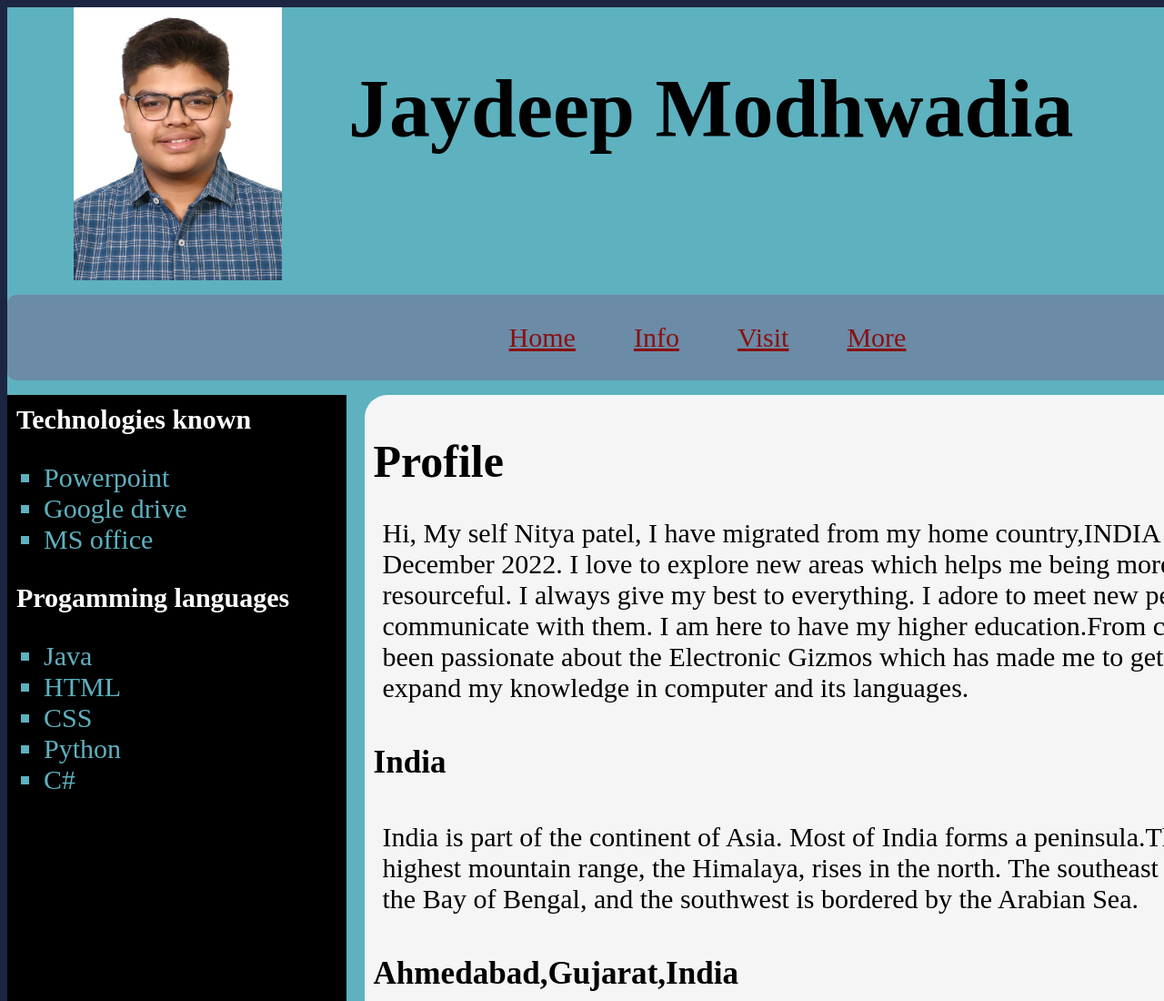
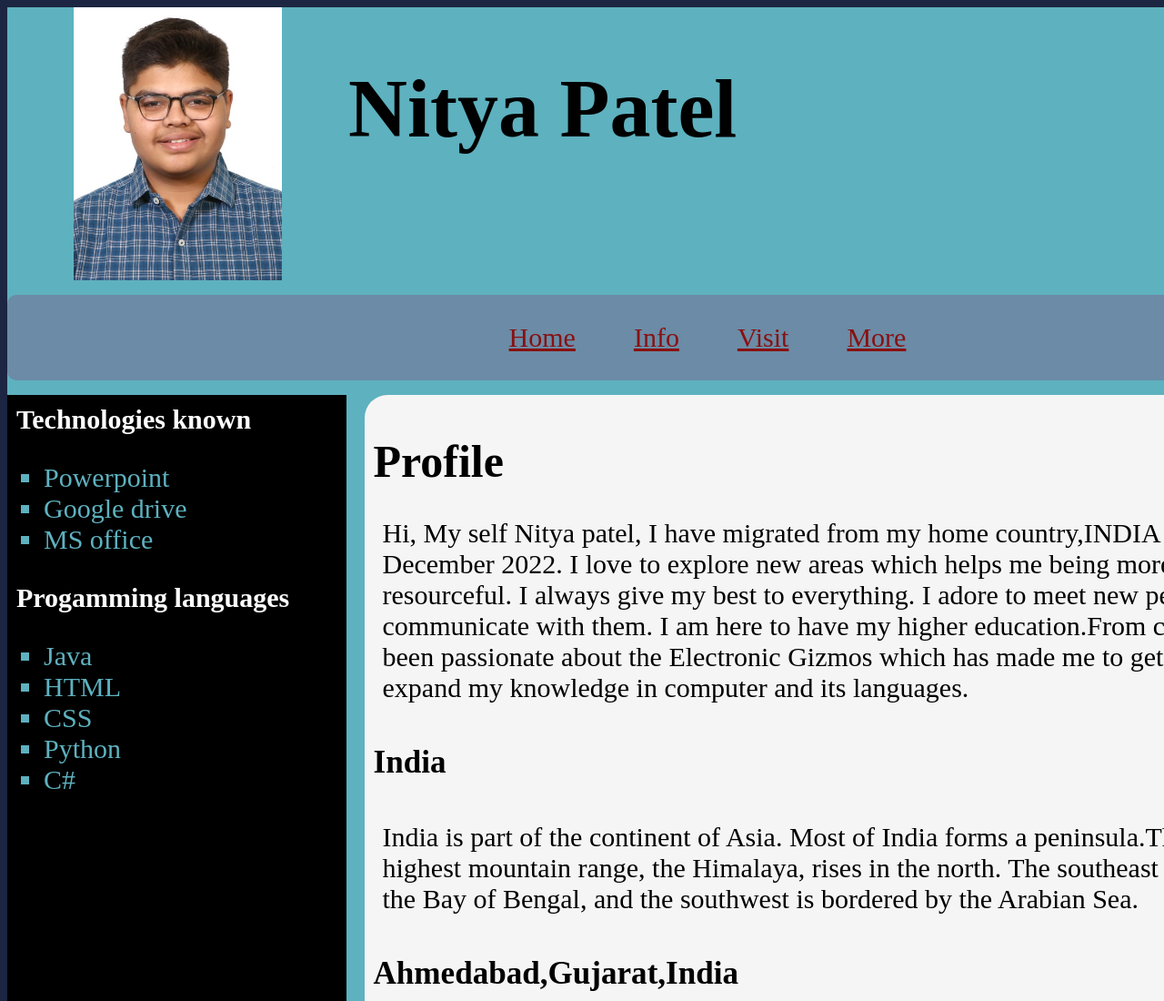
Before and after one commit to NityaPatel007/PortFolioEdited, a plain HTML site: page index.html in a window 1280 px wide. Shown: the top 1100 px of the page at 91% size. Drawn offline with Linux system fonts and the light colour scheme; grey boxes are pictures that could not be loaded.

Commit message:
Default Changes

```diff
--- a/index.html
+++ b/index.html
@@ -11,7 +11,7 @@
     <div class="container">
             <header>
              <img src="photo/Nitya pp.jpg" height="300px">
-              <h2>Jaydeep Modhwadia</h2>
+              <h2>Nitya Patel</h2>
              </header>
              <nav>
              <ul>
```
